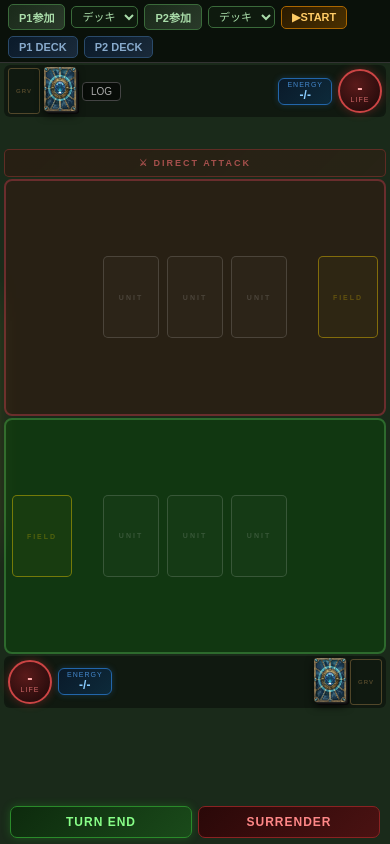
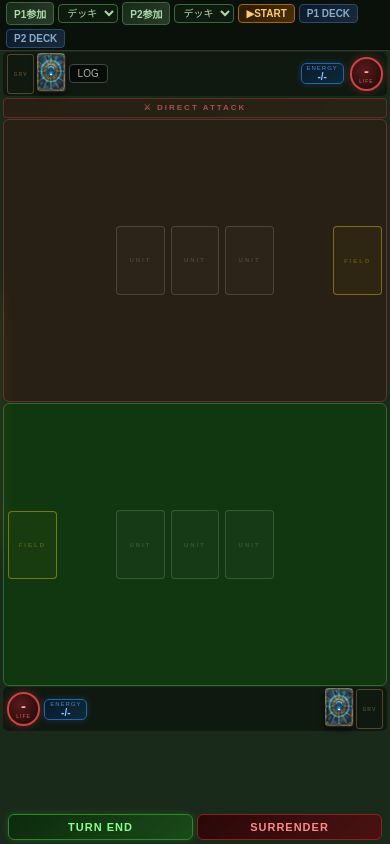
Before and after one commit to butapuuu/cardgame, a website: page index_sp.html in a window 390 px wide. Drawn offline with nearby package versions, Linux system fonts and the light colour scheme; no server answers.

Commit message:
iphone again

```diff
--- a/index_sp.html
+++ b/index_sp.html
@@ -37,21 +37,20 @@ html,body{
 #spHeader{
   background:rgba(0,0,0,0.6);
   border-bottom:1px solid #333;
-  padding:4px 8px;
+  padding:2px 6px;
   display:flex;
   align-items:center;
-  gap:6px;
+  gap:4px;
   flex-wrap:wrap;
   flex-shrink:0;
-  min-height:36px;
 }
 #spHeader button{
   background:linear-gradient(135deg,#1a2a1a,#2a3a2a);
   color:#aaddaa;
   border:1px solid #3a6a3a;
-  border-radius:5px;
-  padding:4px 10px;
-  font-size:11px;
+  border-radius:4px;
+  padding:3px 7px;
+  font-size:10px;
   font-weight:bold;
   cursor:pointer;
   white-space:nowrap;
@@ -60,279 +59,148 @@ html,body{
   background:#0e1a0e;
   color:#aaddaa;
   border:1px solid #3a6a3a;
-  border-radius:5px;
-  padding:3px 6px;
-  font-size:11px;
-  max-width:100px;
+  border-radius:4px;
+  padding:2px 4px;
+  font-size:10px;
+  max-width:88px;
 }
-#spTurnLabel{
-  font-size:12px;
-  font-weight:bold;
-  color:#ffe066;
-  margin-left:auto;
-}
-#spWinner{
-  font-size:12px;
-  font-weight:bold;
-  color:#ff6666;
-}
+#spTurnLabel{ font-size:10px;font-weight:bold;color:#ffe066;margin-left:auto; }
+#spWinner{ font-size:10px;font-weight:bold;color:#ff6666; }
 
-/* ===== プレイマット（縦スクロールなし） ===== */
+/* ===== プレイマット ===== */
 #spMat{
   flex:1;
   display:flex;
   flex-direction:column;
   overflow:hidden;
-  padding:2px 4px;
-  gap:2px;
+  padding:1px 3px;
+  gap:1px;
+  min-height:0;
 }
 
-/* ===== 相手情報バー ===== */
+/* ===== 情報バー共通 ===== */
 .sp-info-bar{
   display:flex;
   align-items:center;
-  gap:6px;
-  padding:2px 4px;
+  gap:4px;
+  padding:1px 4px;
   background:rgba(0,0,0,0.4);
-  border-radius:6px;
+  border-radius:5px;
   flex-shrink:0;
 }
+/* ライフバッジ：vwで縮小 */
 .sp-life-badge{
-  display:flex;
-  flex-direction:column;
-  align-items:center;
+  display:flex;flex-direction:column;align-items:center;
   background:radial-gradient(circle at 40% 35%,#5a1a1a,#1a0808);
-  border:2px solid #cc4444;
-  border-radius:50%;
-  width:44px;height:44px;
+  border:2px solid #cc4444;border-radius:50%;
+  width:clamp(30px,8.5vw,42px);height:clamp(30px,8.5vw,42px);
   justify-content:center;
-  box-shadow:0 0 8px rgba(200,50,50,0.4);
+  box-shadow:0 0 8px rgba(200,50,50,0.4);flex-shrink:0;
 }
-.sp-life-badge .lv{ font-size:16px;font-weight:bold;color:#ffaaaa;line-height:1; }
-.sp-life-badge .ll{ font-size:7px;color:#cc6666;letter-spacing:1px; }
+.sp-life-badge .lv{ font-size:clamp(11px,3.8vw,15px);font-weight:bold;color:#ffaaaa;line-height:1; }
+.sp-life-badge .ll{ font-size:5px;color:#cc6666;letter-spacing:1px; }
 .sp-energy-badge{
   background:linear-gradient(135deg,#0a1a2a,#0d2a3a);
-  border:1px solid #2266aa;
-  border-radius:6px;
-  padding:2px 8px;
-  text-align:center;
+  border:1px solid #2266aa;border-radius:5px;
+  padding:1px 5px;text-align:center;
   box-shadow:0 0 6px rgba(40,120,200,0.3);
 }
-.sp-energy-badge .el{ font-size:7px;color:#4488cc;letter-spacing:1px; }
-.sp-energy-badge .ev{ font-size:12px;font-weight:bold;color:#88ccff; }
+.sp-energy-badge .el{ font-size:6px;color:#4488cc;letter-spacing:1px; }
+.sp-energy-badge .ev{ font-size:10px;font-weight:bold;color:#88ccff; }
 
-/* デッキ・捨て場（小） */
-.sp-deck-grave{
-  display:flex;
-  gap:4px;
-  align-items:center;
-}
-.sp-deck-pile{
-  position:relative;
-  width:32px;
-}
-.sp-deck-pile img{
-  width:32px;border-radius:3px;
-  box-shadow:1px 1px 0 #222,2px 2px 0 #111,3px 3px 0 #080808,0 4px 8px rgba(0,0,0,0.7);
-}
-.sp-deck-pile .sp-deck-count{
-  position:absolute;top:50%;left:50%;
-  transform:translate(-50%,-50%);
-  color:#fff;font-size:10px;font-weight:bold;
-  text-shadow:0 0 4px #000,0 0 8px #000;
-  pointer-events:none;z-index:10;
-}
-.sp-grave-pile{
-  position:relative;
-  width:32px;
-  cursor:pointer;
-}
-.sp-grave-pile img{
-  width:32px;border-radius:3px;
-  box-shadow:0 1px 4px #000;
-}
-.sp-grave-pile .sp-grave-empty{
-  width:32px;height:46px;
-  border:1px solid rgba(180,140,80,0.4);
-  border-radius:3px;
-  display:flex;align-items:center;justify-content:center;
-  color:rgba(180,140,80,0.4);
-  font-size:6px;letter-spacing:1px;font-weight:bold;
-}
-.sp-grave-pile .sp-grave-count{
-  position:absolute;top:50%;left:50%;
-  transform:translate(-50%,-50%);
-  color:#fff;font-size:10px;font-weight:bold;
-  text-shadow:0 0 4px #000;pointer-events:none;z-index:10;
-}
+/* デッキ・捨て場 */
+.sp-deck-grave{ display:flex;gap:3px;align-items:center; }
+.sp-deck-pile{ position:relative;width:clamp(22px,7vw,30px); }
+.sp-deck-pile img{ width:100%;border-radius:3px;box-shadow:1px 1px 0 #222,2px 2px 0 #111,0 3px 6px rgba(0,0,0,0.7); }
+.sp-deck-pile .sp-deck-count{ position:absolute;top:50%;left:50%;transform:translate(-50%,-50%);color:#fff;font-size:9px;font-weight:bold;text-shadow:0 0 4px #000;pointer-events:none;z-index:10; }
+.sp-grave-pile{ position:relative;width:clamp(22px,7vw,30px);cursor:pointer; }
+.sp-grave-pile img{ width:100%;border-radius:3px;box-shadow:0 1px 4px #000; }
+.sp-grave-pile .sp-grave-empty{ width:100%;height:calc(clamp(22px,7vw,30px) * 1.44);border:1px solid rgba(180,140,80,0.4);border-radius:3px;display:flex;align-items:center;justify-content:center;color:rgba(180,140,80,0.4);font-size:5px;letter-spacing:1px;font-weight:bold; }
+.sp-grave-pile .sp-grave-count{ position:absolute;top:50%;left:50%;transform:translate(-50%,-50%);color:#fff;font-size:9px;font-weight:bold;text-shadow:0 0 4px #000;pointer-events:none;z-index:10; }
 
-/* ===== 相手手札エリア ===== */
-#spEnemyHand{
-  display:flex;
-  gap:2px;
-  justify-content:center;
-  flex-shrink:0;
-  padding:1px 0;
-  min-height:28px;
-}
-#spEnemyHand img{
-  width:22px;border-radius:2px;
-  box-shadow:0 1px 3px #000;
-}
+/* ===== 相手手札 ===== */
+#spEnemyHand{ display:flex;gap:2px;justify-content:center;flex-shrink:0;padding:0; }
+#spEnemyHand img{ width:clamp(14px,5vw,20px);border-radius:2px;box-shadow:0 1px 3px #000; }
 
 /* ===== フィールド共通 ===== */
 .sp-field{
   flex:1;
   background:var(--field-bg);
-  border:2px solid var(--field-border);
-  border-radius:8px;
+  border:1px solid var(--field-border);
+  border-radius:6px;
   display:flex;
   align-items:center;
   justify-content:center;
-  padding:4px 70px;
+  padding:2px clamp(44px,15vw,66px);
   min-height:0;
   position:relative;
   transition:background 0.8s,border-color 0.8s;
 }
-.sp-field.enemy-field{
-  background:var(--enemy-field-bg);
-  border-color:var(--enemy-field-border);
+.sp-field.enemy-field{ background:var(--enemy-field-bg);border-color:var(--enemy-field-border); }
+.sp-unit-slots{ display:flex;gap:clamp(3px,1.5vw,7px);align-items:center;flex:0 0 auto; }
+/* ユニットスロット・カードサイズをvwで自動縮小 */
+.sp-unit-slot-empty{
+  width:clamp(38px,12.5vw,54px);
+  height:clamp(54px,17.5vw,76px);
+  border:1px solid rgba(255,255,255,0.15);border-radius:4px;
+  background:rgba(255,255,255,0.02);
+  display:flex;align-items:center;justify-content:center;flex-shrink:0;
 }
-.sp-unit-slots{
-  display:flex;
-  gap:8px;
-  align-items:center;
-  flex:0 0 auto;
+.sp-unit-slot-empty::before{ content:"UNIT";font-size:6px;color:rgba(255,255,255,0.15);letter-spacing:2px;font-weight:bold;pointer-events:none; }
+/* FSスロット */
+.sp-fs-slot{
+  position:absolute;top:50%;transform:translateY(-50%);
+  width:clamp(38px,12.5vw,54px);height:clamp(54px,17.5vw,76px);
+  flex-shrink:0;display:flex;align-items:center;justify-content:center;
+  border:1px solid rgba(255,215,0,0.4);border-radius:4px;background:rgba(255,215,0,0.03);
 }
-.sp-unit-slot-empty{
-  width:56px;height:82px;
-  border:1px solid rgba(255,255,255,0.15);
-  border-radius:5px;
-  background:rgba(255,255,255,0.02);
-  display:flex;align-items:center;justify-content:center;
-  flex-shrink:0;
-}
-.sp-unit-slot-empty::before{
-  content:"UNIT";
-  font-size:7px;color:rgba(255,255,255,0.15);
-  letter-spacing:2px;font-weight:bold;pointer-events:none;
-}
-/* FSスロット：絶対配置で両フィールド共通 */
-.sp-fs-slot{
-  position:absolute;
-  top:50%;
-  transform:translateY(-50%);
-  width:60px;
-  height:82px;
-  flex-shrink:0;
-  display:flex;align-items:center;justify-content:center;
-  border:1px solid rgba(255,215,0,0.4);
-  border-radius:5px;
-  background:rgba(255,215,0,0.03);
-}
-.sp-fs-slot::before{
-  content:"FIELD";
-  position:absolute;top:50%;left:50%;
-  transform:translate(-50%,-50%);
-  font-size:7px;color:rgba(255,215,0,0.25);
-  letter-spacing:2px;pointer-events:none;font-weight:bold;
-}
+.sp-fs-slot::before{ content:"FIELD";position:absolute;top:50%;left:50%;transform:translate(-50%,-50%);font-size:6px;color:rgba(255,215,0,0.25);letter-spacing:2px;pointer-events:none;font-weight:bold; }
 .sp-fs-slot:not(:empty)::before{ display:none; }
-/* 自分フィールドのFSは左端 */
-#spMyField>.sp-fs-slot{ left:6px; }
-/* 相手フィールドのFSは右端 */
-#spEnemyField>.sp-fs-slot{ right:6px; }
+#spMyField>.sp-fs-slot{ left:4px; }
+#spEnemyField>.sp-fs-slot{ right:4px; }
 
 /* ===== カード ===== */
-.sp-card{
-  display:inline-flex;
-  flex-direction:column;
-  align-items:center;
-  cursor:pointer;
-  position:relative;
-  flex-shrink:0;
-  transition:transform 0.15s;
-}
+.sp-card{ display:inline-flex;flex-direction:column;align-items:center;cursor:pointer;position:relative;flex-shrink:0;transition:transform 0.15s; }
 .sp-card:active{ transform:scale(0.95); }
-.sp-card img{ width:56px;border-radius:4px;box-shadow:0 2px 5px #000; }
-.sp-card .sp-stat{
-  font-size:9px;color:#ffe066;
-  margin-top:1px;
-  background:rgba(0,0,0,0.7);
-  border-radius:2px;padding:1px 3px;
-  white-space:nowrap;
-}
-.sp-card.selected img{ outline:3px solid #ff4444;border-radius:4px; }
+.sp-card img{ width:clamp(38px,12.5vw,54px);border-radius:3px;box-shadow:0 2px 4px #000; }
+.sp-card .sp-stat{ font-size:clamp(7px,2.2vw,9px);color:#ffe066;margin-top:1px;background:rgba(0,0,0,0.7);border-radius:2px;padding:1px 2px;white-space:nowrap; }
+.sp-card.selected img{ outline:2px solid #ff4444;border-radius:3px; }
 
 /* ===== 直接攻撃ゾーン ===== */
 #spDirectZone{
   background:linear-gradient(135deg,rgba(80,0,0,0.25),rgba(120,0,0,0.15));
-  border:1px solid rgba(180,60,60,0.4);
-  border-radius:5px;
-  height:28px;
+  border:1px solid rgba(180,60,60,0.4);border-radius:4px;
+  height:20px;
   display:flex;align-items:center;justify-content:center;
-  color:rgba(220,100,100,0.7);
-  font-size:9px;font-weight:bold;letter-spacing:2px;
-  cursor:pointer;
-  flex-shrink:0;
-  transition:all 0.2s;
+  color:rgba(220,100,100,0.7);font-size:8px;font-weight:bold;letter-spacing:2px;
+  cursor:pointer;flex-shrink:0;transition:all 0.2s;
 }
-#spDirectZone.active{
-  background:linear-gradient(135deg,rgba(160,20,20,0.4),rgba(100,0,0,0.3));
-  border-color:rgba(255,80,80,0.7);
-  color:rgba(255,150,150,0.95);
-}
+#spDirectZone.active{ background:linear-gradient(135deg,rgba(160,20,20,0.4),rgba(100,0,0,0.3));border-color:rgba(255,80,80,0.7);color:rgba(255,150,150,0.95); }
 
 /* ===== 自分情報バー ===== */
-#spMyInfoBar{
-  display:flex;
-  align-items:center;
-  gap:6px;
-  padding:2px 4px;
-  background:rgba(0,0,0,0.4);
-  border-radius:6px;
-  flex-shrink:0;
-}
+#spMyInfoBar{ display:flex;align-items:center;gap:4px;padding:1px 4px;background:rgba(0,0,0,0.4);border-radius:5px;flex-shrink:0; }
 
 /* ===== 手札エリア ===== */
 #spHandArea{
   flex-shrink:0;
-  display:flex;
-  align-items:flex-end;
-  justify-content:center;
-  min-height:90px;
-  padding:0 8px 4px;
-  position:relative;
-  overflow:visible;
+  display:flex;align-items:flex-end;justify-content:center;
+  height:clamp(68px,20vw,88px);
+  padding:0 6px 2px;
+  position:relative;overflow:visible;
 }
 
 /* ===== ボタンエリア ===== */
-#spBtnArea{
-  display:flex;
-  gap:6px;
-  padding:4px 6px;
-  flex-shrink:0;
-}
+#spBtnArea{ display:flex;gap:4px;padding:3px 5px;flex-shrink:0; }
 #spEndTurnBtn{
-  flex:1;
-  background:linear-gradient(135deg,#0d2a0d,#1a4a1a);
-  color:#88ff88;
-  border:1px solid #2a8a2a;
-  border-radius:7px;
-  padding:8px;
-  font-size:12px;font-weight:bold;letter-spacing:1px;
-  cursor:pointer;
-  box-shadow:0 0 8px rgba(40,180,40,0.3);
+  flex:1;background:linear-gradient(135deg,#0d2a0d,#1a4a1a);color:#88ff88;
+  border:1px solid #2a8a2a;border-radius:6px;padding:6px 4px;
+  font-size:11px;font-weight:bold;letter-spacing:1px;cursor:pointer;
+  box-shadow:0 0 6px rgba(40,180,40,0.3);
 }
 #spSurrenderBtn{
-  flex:1;
-  background:linear-gradient(135deg,#2a0808,#4a1212);
-  color:#ff8888;
-  border:1px solid #8a2222;
-  border-radius:7px;
-  padding:8px;
-  font-size:12px;font-weight:bold;letter-spacing:1px;
-  cursor:pointer;
+  flex:1;background:linear-gradient(135deg,#2a0808,#4a1212);color:#ff8888;
+  border:1px solid #8a2222;border-radius:6px;padding:6px 4px;
+  font-size:11px;font-weight:bold;letter-spacing:1px;cursor:pointer;
 }
 
 /* ===== モーダル共通 ===== */
```
Also changed, not shown: deck1_sp.html (+30 -21 lines), deck2_sp.html (+30 -21 lines).
